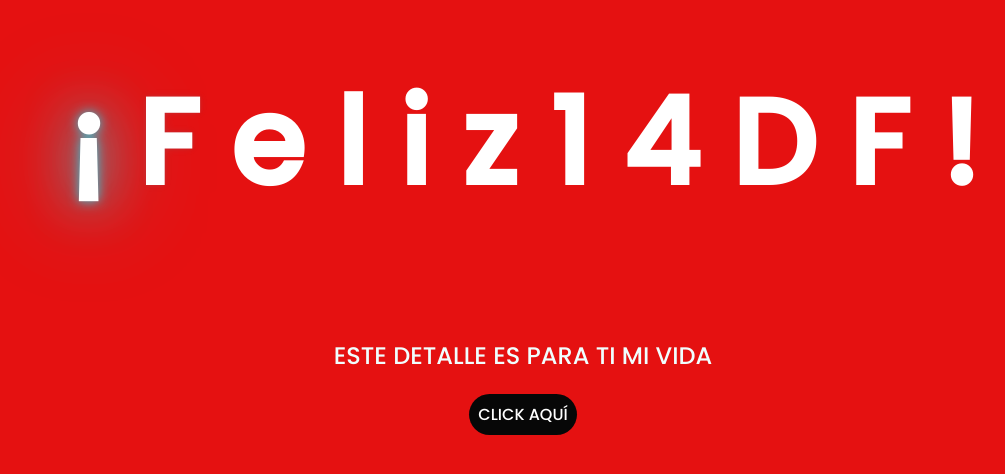
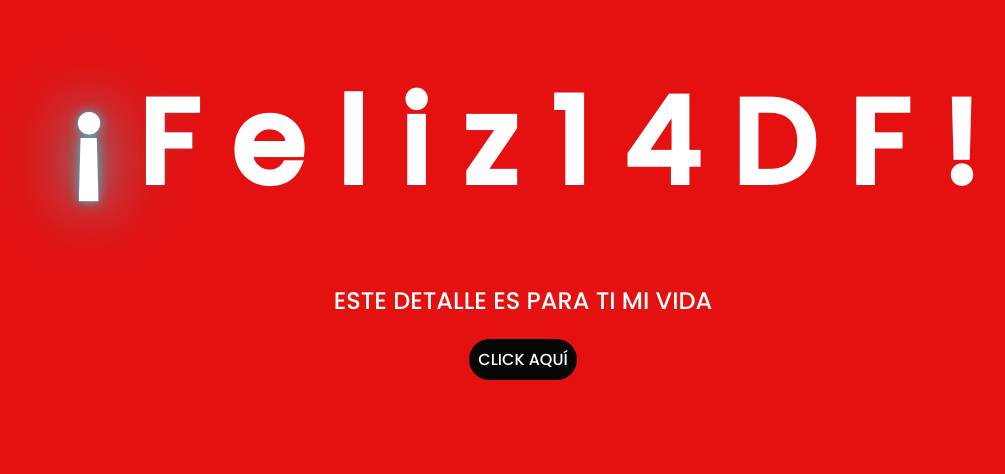
Before and after one commit to juancolmenarez/MM-14DF, a plain HTML site: page index.html in a window 1280 px wide. Shown: the part 144-618 px from the top of the page, without its empty margins (125-1130 px from the left). Drawn offline with Linux system fonts and the light colour scheme.

Commit message:
Update style.css

```diff
--- a/css/style.css
+++ b/css/style.css
@@ -38,7 +38,7 @@ body{
 
 .greetings{
     font-size: 7.5rem;
-    padding: 105px;
+    padding: 50px;
     font-weight: 900;
 }
 .greetings > span{
```
